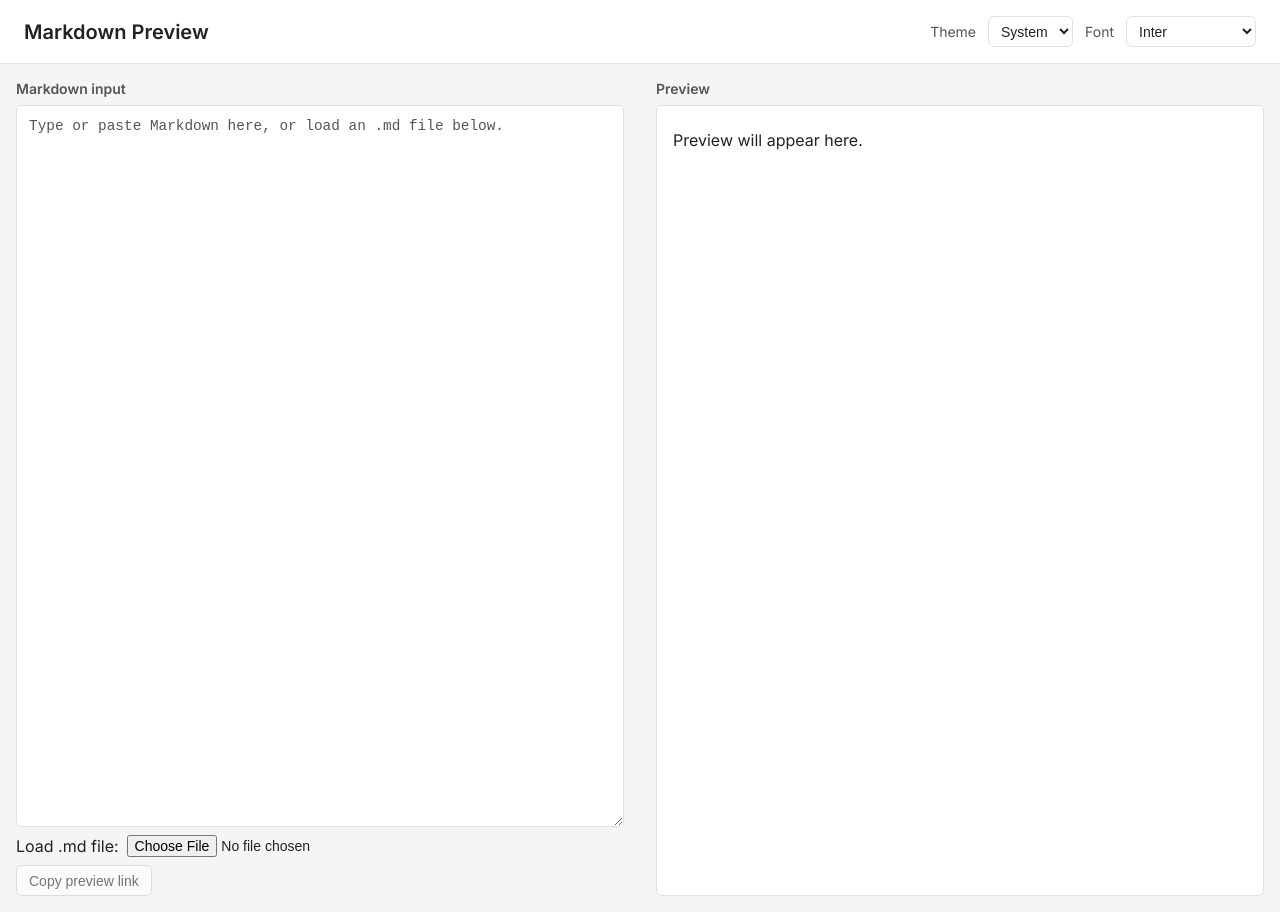
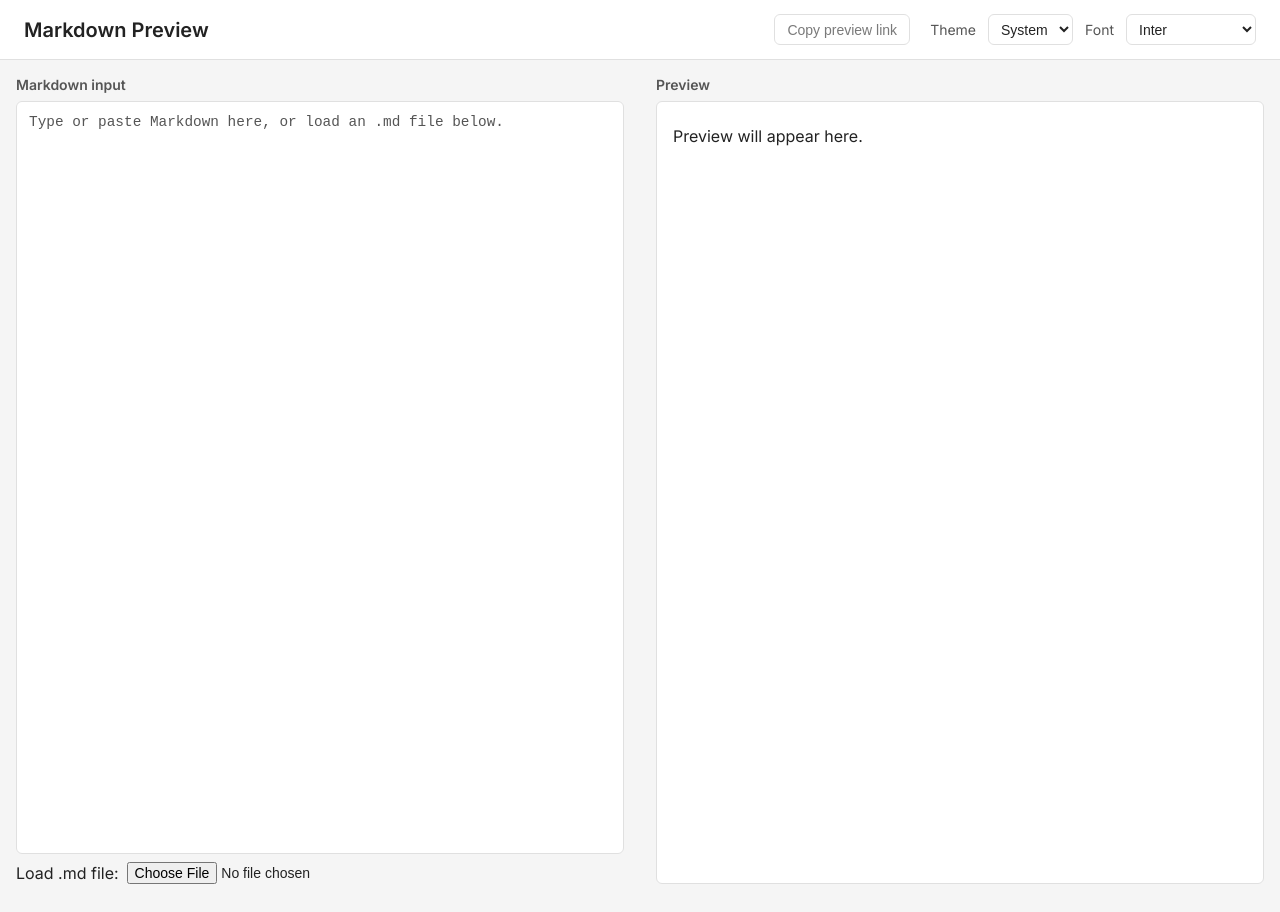
Before and after one commit to Manask322/markdownpreview, a Jekyll site: the page built from index.html, in a window 1280 px wide. Built offline with Jekyll 4.4.1, drawn with Linux system fonts in a browser that asks for light colours.

Commit message:
Use LZ-String compression for longer share URLs; fixed viewport scroll; move share to header
- Replace base64 encoding with LZ-String compression (3-5x more content in URL)
- Increase max URL length from 1500 to 8000 characters
- Fixed viewport layout: only textarea and preview pane scroll
- Move "Copy preview link" button to header toolbar
- Add responsive media query for narrow screens

```diff
--- a/css/main.css
+++ b/css/main.css
@@ -14,6 +14,7 @@
   --button-bg: #fff;
   --button-border: #ccc;
   --button-hover-border: #333;
+  --header-height: 60px;
 }
 
 /* Dark theme */
@@ -36,16 +37,21 @@
 
 * { box-sizing: border-box; }
 
+html, body {
+  height: 100%;
+  overflow: hidden;
+  margin: 0;
+}
+
 body {
-  margin: 0;
   font-family: "Inter", system-ui, sans-serif;
   background: var(--bg);
   color: var(--text);
-  min-height: 100vh;
 }
 
 .header {
-  padding: 1rem 1.5rem;
+  height: var(--header-height);
+  padding: 0 1.5rem;
   background: var(--surface);
   border-bottom: 1px solid var(--border);
   font-size: 1.25rem;
@@ -85,69 +91,6 @@
   border-color: var(--focus-border);
 }
 
-.container {
-  display: flex;
-  flex-wrap: wrap;
-  gap: 0;
-  min-height: calc(100vh - 52px);
-}
-
-.panel {
-  flex: 1 1 50%;
-  min-width: 280px;
-  display: flex;
-  flex-direction: column;
-  padding: 1rem;
-}
-
-.panel-label {
-  font-size: 0.875rem;
-  font-weight: 600;
-  color: var(--muted);
-  margin-bottom: 0.5rem;
-}
-
-.input-area {
-  display: flex;
-  flex-direction: column;
-  gap: 0.5rem;
-  flex: 1;
-}
-
-.input-area textarea {
-  flex: 1;
-  min-height: 200px;
-  padding: 0.75rem;
-  font-family: ui-monospace, monospace;
-  font-size: 0.9rem;
-  border: 1px solid var(--border);
-  border-radius: 6px;
-  resize: vertical;
-  background: var(--surface);
-  color: var(--text);
-}
-
-.input-area textarea:focus {
-  outline: none;
-  border-color: var(--focus-border);
-  box-shadow: 0 0 0 2px var(--focus-ring);
-}
-
-.input-area textarea::placeholder {
-  color: var(--muted);
-}
-
-.file-input-wrap {
-  display: flex;
-  align-items: center;
-  gap: 0.5rem;
-}
-
-.file-input-wrap input[type="file"] {
-  font-size: 0.875rem;
-  color: var(--text);
-}
-
 .share-wrap {
   display: flex;
   align-items: center;
@@ -173,9 +116,79 @@
 }
 .share-feedback.error { color: var(--error); }
 
+.container {
+  display: flex;
+  flex-wrap: nowrap;
+  gap: 0;
+  height: calc(100vh - var(--header-height));
+  overflow: hidden;
+}
+
+.panel {
+  flex: 1 1 50%;
+  min-width: 0;
+  display: flex;
+  flex-direction: column;
+  padding: 1rem;
+  overflow: hidden;
+}
+
+.panel-label {
+  font-size: 0.875rem;
+  font-weight: 600;
+  color: var(--muted);
+  margin-bottom: 0.5rem;
+  flex-shrink: 0;
+}
+
+.input-area {
+  display: flex;
+  flex-direction: column;
+  gap: 0.5rem;
+  flex: 1;
+  overflow: hidden;
+  min-height: 0;
+}
+
+.input-area textarea {
+  flex: 1;
+  min-height: 0;
+  padding: 0.75rem;
+  font-family: ui-monospace, monospace;
+  font-size: 0.9rem;
+  border: 1px solid var(--border);
+  border-radius: 6px;
+  resize: none;
+  background: var(--surface);
+  color: var(--text);
+  overflow: auto;
+}
+
+.input-area textarea:focus {
+  outline: none;
+  border-color: var(--focus-border);
+  box-shadow: 0 0 0 2px var(--focus-ring);
+}
+
+.input-area textarea::placeholder {
+  color: var(--muted);
+}
+
+.file-input-wrap {
+  display: flex;
+  align-items: center;
+  gap: 0.5rem;
+  flex-shrink: 0;
+}
+
+.file-input-wrap input[type="file"] {
+  font-size: 0.875rem;
+  color: var(--text);
+}
+
 .preview-pane {
   flex: 1;
-  min-height: 200px;
+  min-height: 0;
   padding: 1rem;
   background: var(--surface);
   border: 1px solid var(--border);
@@ -203,3 +216,42 @@
 }
 .preview-pane p { margin: 0.5rem 0; }
 .preview-pane ul, .preview-pane ol { margin: 0.5rem 0; padding-left: 1.5rem; }
+
+/* Responsive: stack panels on narrow screens */
+@media (max-width: 600px) {
+  :root {
+    --header-height: auto;
+  }
+
+  html, body {
+    height: auto;
+    overflow: auto;
+  }
+
+  .header {
+    height: auto;
+    padding: 1rem 1.5rem;
+  }
+
+  .container {
+    flex-wrap: wrap;
+    height: auto;
+    min-height: calc(100vh - 120px);
+    overflow: visible;
+  }
+
+  .panel {
+    flex: 1 1 100%;
+    min-width: 100%;
+    min-height: 50vh;
+  }
+
+  .input-area textarea {
+    min-height: 200px;
+    resize: vertical;
+  }
+
+  .preview-pane {
+    min-height: 200px;
+  }
+}
--- a/index.html
+++ b/index.html
@@ -16,6 +16,10 @@
   <header class="header">
     <span>Markdown Preview</span>
     <div class="header-toolbar">
+      <div class="share-wrap">
+        <button type="button" id="share-btn">Copy preview link</button>
+        <span class="share-feedback" id="share-feedback" aria-live="polite"></span>
+      </div>
       <label for="theme-select">Theme</label>
       <select id="theme-select" aria-label="Color theme">
         <option value="light">Light</option>
@@ -35,10 +39,6 @@
           <label for="file-input">Load .md file:</label>
           <input type="file" id="file-input" accept=".md,.markdown" />
         </div>
-        <div class="share-wrap">
-          <button type="button" id="share-btn">Copy preview link</button>
-          <span class="share-feedback" id="share-feedback" aria-live="polite"></span>
-        </div>
       </div>
     </div>
     <div class="panel">
@@ -47,6 +47,7 @@
     </div>
   </div>
   <script src="https://cdn.jsdelivr.net/npm/marked/marked.min.js"></script>
+  <script src="https://cdn.jsdelivr.net/npm/lz-string@1.5.0/libs/lz-string.min.js"></script>
   <script src="js/utils.js"></script>
   <script src="js/preview.js"></script>
   <script src="js/share.js"></script>
--- a/js/utils.js
+++ b/js/utils.js
@@ -1,14 +1,14 @@
 window.MdPreview = window.MdPreview || {};
 
 (function (MdPreview) {
-  MdPreview.MAX_ENCODED_LENGTH = 1500;
+  MdPreview.MAX_ENCODED_LENGTH = 8000;
 
   function encodeForUrl(text) {
-    return btoa(encodeURIComponent(text));
+    return LZString.compressToEncodedURIComponent(text);
   }
 
   function decodeFromUrl(encoded) {
-    return decodeURIComponent(atob(encoded));
+    return LZString.decompressFromEncodedURIComponent(encoded);
   }
 
   function loadFromUrl(callback) {
@@ -16,7 +16,8 @@
     var md = params.get('md');
     if (!md) return;
     try {
-      callback(decodeFromUrl(md));
+      var decoded = decodeFromUrl(md);
+      if (decoded) callback(decoded);
     } catch (e) { /* ignore invalid/corrupt param */ }
   }
 
```
